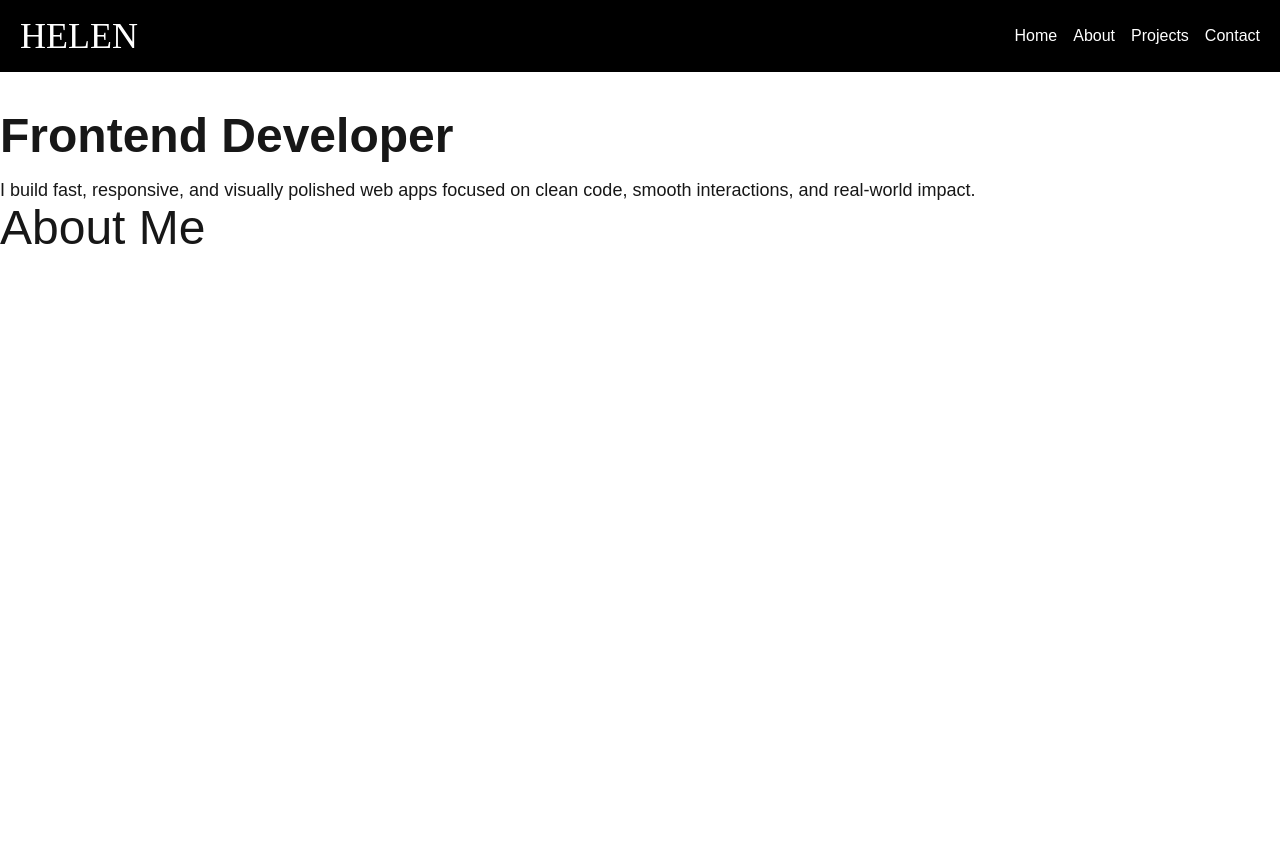
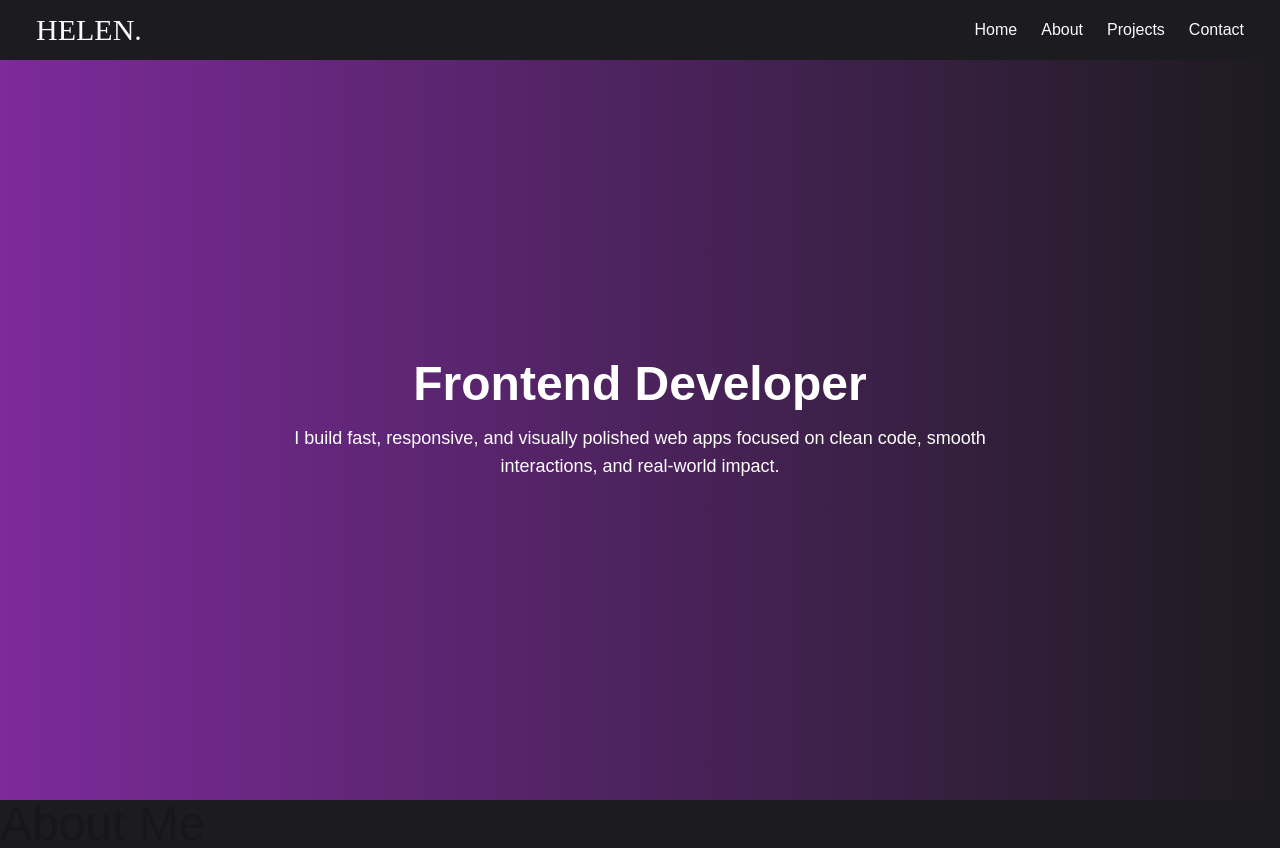
Before and after one commit to HELEN-DEE/portfolio, a Next.js app: page / in a window 1280 px wide. Before the commit the page ends 800 px from the top, so only its background shows below. Built offline with nearby package versions, Linux system fonts and the light colour scheme.

Commit message:
Add: Navigatio section

```diff
--- a/package.json
+++ b/package.json
@@ -9,13 +9,15 @@
     "lint": "next lint"
   },
   "dependencies": {
-    "next": "15.4.4",
+    "next": "^15.5.2",
     "react": "19.1.0",
-    "react-dom": "19.1.0"
+    "react-dom": "19.1.0",
+    "react-icons": "^5.5.0"
   },
   "devDependencies": {
     "@eslint/eslintrc": "^3",
     "@tailwindcss/postcss": "^4",
+    "@types/next": "^8.0.7",
     "@types/node": "^20",
     "@types/react": "^19",
     "@types/react-dom": "^19",
--- a/src/components/About.tsx
+++ b/src/components/About.tsx
@@ -3,7 +3,7 @@ import React from 'react'
 const About = () => {
   return (
     <div>
-        <h1 className='text-5xl'>
+        <h1 className='text-5xl bg-[#1C1B1F]'>
             About Me
         </h1>
         <p>
--- a/src/components/Hero.tsx
+++ b/src/components/Hero.tsx
@@ -1,18 +1,17 @@
 import React from 'react'
 
 const Hero = () => {
-  return (
-   <section>
-         <div>
-        <h1 className='text-5xl font-bold mt-10'>
-            Frontend Developer
-        </h1>
-        <p className='text-lg mt-4'>
+    return (
+    <section className="min-h-screen bg-[linear-gradient(90deg,#7D2A9B_0%,#1C1B1F_100%)] text-white flex items-center justify-center">
+        <div className="max-w-3xl text-center px-4">
+            <h1 className="text-5xl font-bold mt-10">Frontend Developer</h1>
+            <p className="text-lg mt-4">
             I build fast, responsive, and visually polished web apps focused on clean code, smooth interactions, and real-world impact.
-        </p>
-    </div>
-   </section>
-  )
+            </p>
+        </div>
+    </section>
+
+    )
 }
 
 export default Hero
--- a/src/components/Navbar.tsx
+++ b/src/components/Navbar.tsx
@@ -1,33 +1,66 @@
-import React from 'react'
-import Link from "next/link"
-
+    "use client"
+    import React, { useState } from "react";
+    import Link from "next/link";
+    // import { FiMenu, FiX } from "react-icons/fi";
+    import { CiMenuFries } from "react-icons/ci";
+    import { TfiClose } from "react-icons/tfi";
 
     const navLinks = [
-    {label:"Home", path: "/home"},
-    {label:"About", path: "/about"},
-    {label:"Projects", path: "/projects"},
-    {label:"Contact", path: "/contact"},
+    { label: "Home", path: "/home" },
+    { label: "About", path: "/about" },
+    { label: "Projects", path: "/projects" },
+    { label: "Contact", path: "/contact" },
+    ];
 
-]
     const Navbar = () => {
+    const [isOpen, setIsOpen] = useState(false);
+
     return (
-    <div className='flex items-center justify-between  bg-black text-white px-5 py-4'>
-        <h1 className='font-[font-playfair] text-4xl text-center'>
-            HELEN
-        </h1>
+        <nav className="bg-[#1C1B1F] text-[#FAFAFA] fixed top-0 left-0 w-full ">
+            <div className="flex items-center justify-between px-5 py-3 mx-4">
+                {/* Logo */}
+                <h1 className="font-[font-playfair] text-3xl">HELEN.</h1>
 
-        <ul className='flex items-center gap-4'>
+                {/* Desktop Menu */}
+                <ul className="hidden md:flex items-center gap-6">
                 {navLinks.map((link, index) => (
                     <li key={index}>
-                    <Link href={link.path}>
+                    <Link
+                        href={link.path}
+                        className="border-b-2 border-transparent hover:border-b-[#fafafa] transition-colors"
+                    >
                         {link.label}
                     </Link>
                     </li>
                 ))}
                 </ul>
 
+                {/* Mobile Menu Button */}
+                <button
+                onClick={() => setIsOpen(!isOpen)}
+                className="md:hidden focus:outline-none"
+                >
+                {isOpen ? <TfiClose size={20} /> : <CiMenuFries size={28} />}
+                </button>
             </div>
-  )
-}
 
-export default Navbar
+            {/* Mobile Dropdown Menu */}
+            {isOpen && (
+                <div className="md:hidden bg-[#1C1B1F] px-5 py-4 space-y-4">
+                {navLinks.map((link, index) => (
+                    <Link
+                    key={index}
+                    href={link.path}
+                    className="block text-lg hover:border-b-[#fafafa] transition-colors"
+                    onClick={() => setIsOpen(false)} // close on link click
+                    >
+                    {link.label}
+                    </Link>
+                ))}
+                </div>
+            )}
+        </nav>
+    );
+    };
+
+    export default Navbar;
```
Also changed, not shown: 1 other file (tests, documents, lock files or other folders). Lines whose indentation alone changed are shown as unchanged.
